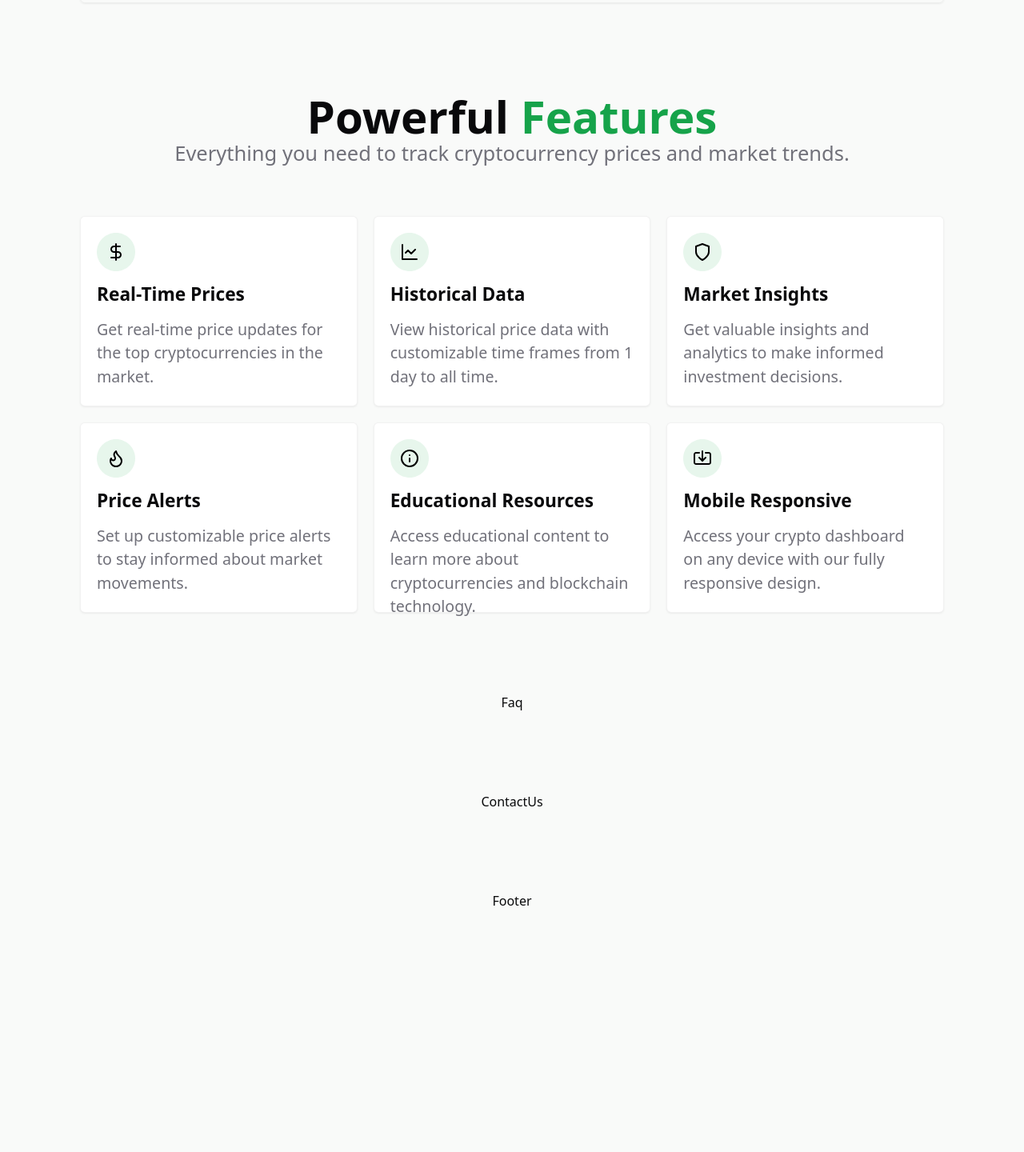
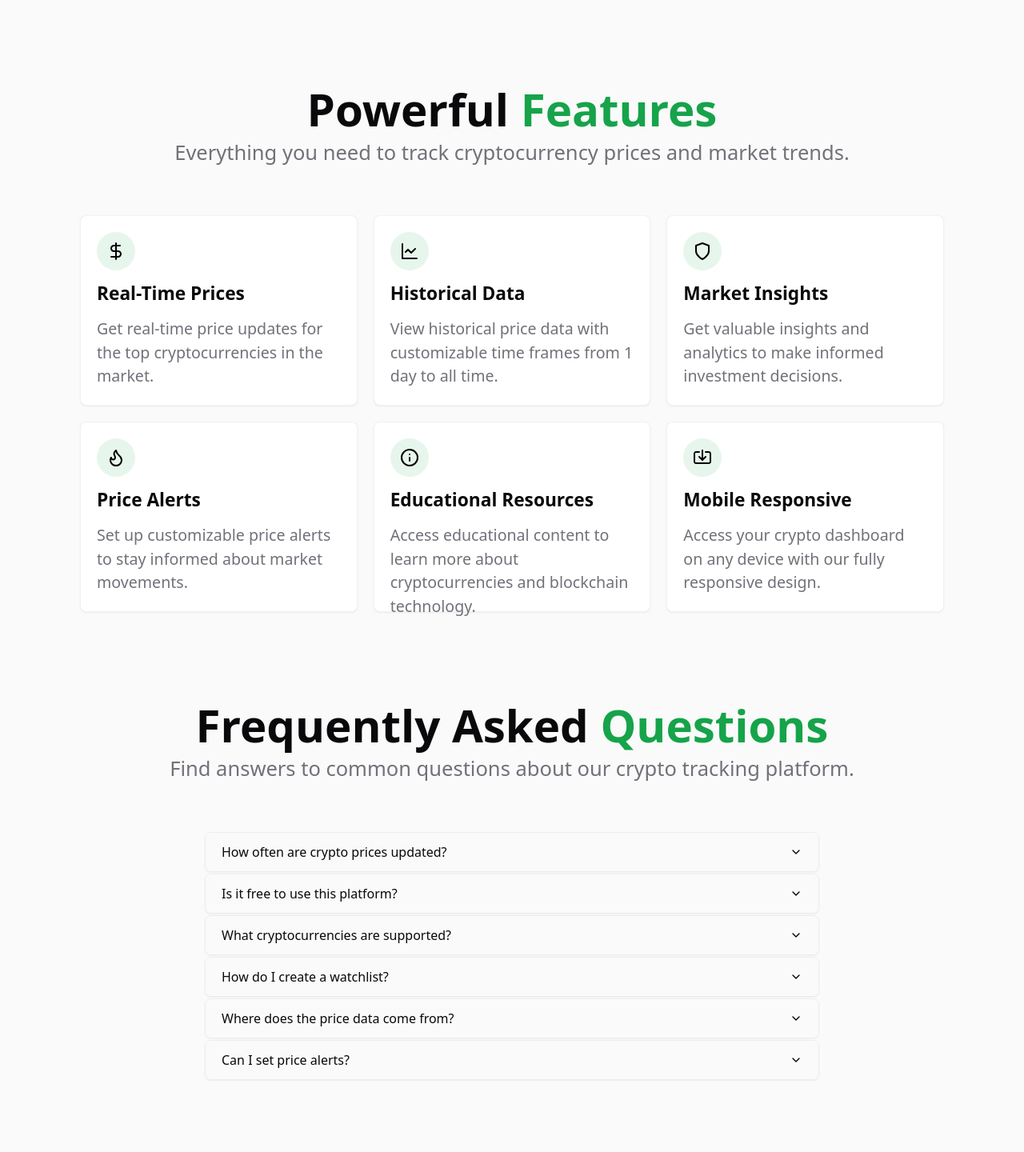
Before and after one commit to MohammadPolaei/cryptotracker, a Next.js app: page / in a window 1280 px wide. Shown: the part 1270-2710 px from the top of the page at 80% size. Before the commit the page ends 2408 px from the top, so only its background shows below. Built offline with nearby package versions, Linux system fonts and the light colour scheme.

Commit message:
feat : FAQ section created

```diff
--- a/src/app/globals.css
+++ b/src/app/globals.css
@@ -15,11 +15,68 @@
 	--description-text: #ffffff;
 }
 
-/* whole project styling */
+/* Whole project */
 
 body {
-	background-color: var(--bg-color);
+	background: var(--bg-color);
 	color: var(--text-color);
+	transition: background-color 0.3s ease, color 0.3s ease;
+}
 
-	transition: background-color 0.3s, color 0.3s;
+/* FAQ */
+
+details {
+	width: 100%;
+	border: 1px solid rgba(0, 0, 0, 0.05);
+	border-radius: 0.45rem;
+	box-shadow: 0 1px 2px rgba(0, 0, 0, 0.05);
+	overflow: hidden;
 }
+
+summary {
+	list-style: none;
+
+	display: flex;
+	justify-content: space-between;
+	align-items: center;
+
+	padding: 0.75rem 1.25rem;
+
+	cursor: pointer;
+	user-select: none;
+
+	transition: background-color 0.2s ease;
+}
+
+summary:hover {
+	background: rgba(0, 0, 0, 0.02);
+}
+
+summary::-webkit-details-marker {
+	display: none;
+}
+
+summary::marker {
+	content: "";
+}
+
+details[open] summary {
+	border-bottom: 1px solid rgba(0, 0, 0, 0.05);
+}
+
+.arrow {
+	transition: transform 0.3s ease;
+}
+
+details[open] .arrow {
+	transform: rotate(180deg);
+}
+
+.content {
+	padding: 1rem 1.25rem;
+}
+
+.content p {
+	margin: 0;
+	line-height: 1.8;
+}
--- /dev/null
+++ b/src/components/shared/title-and-description.tsx
@@ -0,0 +1,16 @@
+import { JSX } from "react/jsx-runtime";
+
+export default function TitleAndDescription({
+	title,
+	description,
+}: {
+	title: JSX.Element;
+	description: string;
+}) {
+	return (
+		<div className="flex flex-col justify-center items-center gap-7 mb-15">
+			<h2 className="font-bold text-[56.4px] h-12">{title}</h2>
+			<p className="text-[25.5px] text-(--description-text)">{description} </p>
+		</div>
+	);
+}
--- /dev/null
+++ b/src/features/home-page/FAQ/faq-summary.tsx
@@ -0,0 +1,23 @@
+import arrowIcon from "@/assets/faq/pointer.svg";
+
+export default function FaqSummary({
+	question,
+	answer,
+}: {
+	question: string;
+	answer: string;
+}) {
+	return (
+		<details className="faq">
+			<summary>
+				<span>{question}</span>
+
+				<img src={arrowIcon.src} alt="" className="arrow" />
+			</summary>
+
+			<div className="content">
+				<p>{answer}</p>
+			</div>
+		</details>
+	);
+}
--- a/src/features/home-page/FAQ/faq.tsx
+++ b/src/features/home-page/FAQ/faq.tsx
@@ -1,3 +1,60 @@
+import TitleAndDescription from "@/components/shared/title-and-description";
+import FaqSummary from "./faq-summary";
+
+const faqList = [
+	{
+		question: "How often are crypto prices updated?",
+		summary:
+			"Lorem ipsum dolor sit amet consectetur adipisicing elit. Distinctio, vel rerum quaerat blanditiis reprehenderit maxime suscipit nam tenetur praesentium voluptatibus.",
+	},
+	{
+		question: "Is it free to use this platform?",
+		summary:
+			"Lorem ipsum dolor sit amet consectetur adipisicing elit. Distinctio, vel rerum quaerat blanditiis reprehenderit maxime suscipit nam tenetur praesentium voluptatibus.",
+	},
+	{
+		question: "What cryptocurrencies are supported?",
+		summary:
+			"Lorem ipsum dolor sit amet consectetur adipisicing elit. Distinctio, vel rerum quaerat blanditiis reprehenderit maxime suscipit nam tenetur praesentium voluptatibus.",
+	},
+	{
+		question: "How do I create a watchlist?",
+		summary:
+			"Lorem ipsum dolor sit amet consectetur adipisicing elit. Distinctio, vel rerum quaerat blanditiis reprehenderit maxime suscipit nam tenetur praesentium voluptatibus.",
+	},
+	{
+		question: "Where does the price data come from?",
+		summary:
+			"Lorem ipsum dolor sit amet consectetur adipisicing elit. Distinctio, vel rerum quaerat blanditiis reprehenderit maxime suscipit nam tenetur praesentium voluptatibus.",
+	},
+	{
+		question: "Can I set price alerts?",
+		summary:
+			"Lorem ipsum dolor sit amet consectetur adipisicing elit. Distinctio, vel rerum quaerat blanditiis reprehenderit maxime suscipit nam tenetur praesentium voluptatibus.",
+	},
+];
+
 export default function Faq() {
-	return <div>Faq</div>;
+	return (
+		<div className="w-full flex flex-col justify-start items-center">
+			<TitleAndDescription
+				title={
+					<h2 className="font-bold text-[56.4px] h-12">
+						Frequently Asked
+						<span className="text-(--green-color)"> Questions</span>
+					</h2>
+				}
+				description="Find answers to common questions about our crypto tracking platform."
+			/>
+			<div className="w-3xl flex flex-col justify-center items-start gap-0.5">
+				{faqList.map((item, index) => (
+					<FaqSummary
+						key={index}
+						question={item.question}
+						answer={item.summary}
+					/>
+				))}
+			</div>
+		</div>
+	);
 }
--- a/src/features/home-page/features/feature-card.tsx
+++ b/src/features/home-page/features/feature-card.tsx
@@ -2,7 +2,7 @@ import { FeatureType } from "@/types/features";
 
 export default function FeatureCard({ feat }: { feat: FeatureType }) {
 	return (
-		<div className="bg-white flex flex-col justify-start items-start gap-3 rounded-md border border-black/5 shadow-sm shadow-black/5 p-5 h-59.5">
+		<div className="bg-white flex flex-col justify-start items-start gap-3 rounded-lg border border-black/5 shadow-sm shadow-black/5 p-5 h-59.5">
 			<div>
 				<img src={feat.icon} />
 			</div>
--- a/src/features/home-page/features/features.tsx
+++ b/src/features/home-page/features/features.tsx
@@ -7,6 +7,7 @@ import insightsIcon from "@/assets/features/Market Insights.svg";
 import responsiveIcon from "@/assets/features/Mobile Responsive.svg";
 import alertsIcon from "@/assets/features/Price Alerts.svg";
 import realTimeIcon from "@/assets/features/Real-Time Prices.svg";
+import TitleAndDescription from "@/components/shared/title-and-description";
 
 const featuresList: FeatureType[] = [
 	{
@@ -49,15 +50,16 @@ const featuresList: FeatureType[] = [
 
 export default function Features() {
 	return (
-		<section className="space-y-15">
-			<div className="flex flex-col justify-center items-center gap-5">
-				<h2 className="font-bold text-[56.4px] h-12">
-					Powerful <span className="text-(--green-color)">Features</span>
-				</h2>
-				<p className="text-[25.5px] text-(--description-text)">
-					Everything you need to track cryptocurrency prices and market trends.
-				</p>
-			</div>
+		<section>
+			<TitleAndDescription
+				title={
+					<h2 className="font-bold text-[56.4px] h-12">
+						Powerful <span className="text-(--green-color)">Features</span>
+					</h2>
+				}
+				description="Everything you need to track cryptocurrency prices and market trends."
+			/>
+
 			<div className="w-full grid grid-cols-3 gap-5">
 				{featuresList.map((feature) => (
 					<FeatureCard key={feature.title} feat={feature} />
--- a/src/features/home-page/hero-section/hero-section.tsx
+++ b/src/features/home-page/hero-section/hero-section.tsx
@@ -46,10 +46,10 @@ export default function HeroSection() {
 					tracking platform.
 				</p>
 				<div className="w-62.5 flex justify-between items-center">
-					<button className="bg-(--green-color) text-center rounded-md text-white cursor-pointer py-2 px-4 font-semibold">
+					<button className="bg-(--green-color) text-center rounded-lg text-white cursor-pointer py-2 px-4 font-semibold">
 						Get Started
 					</button>
-					<button className="border border-black/5 shadow-sm text-center rounded-md text-black cursor-pointer py-2 px-4 font-semibold">
+					<button className="border border-black/5 shadow-sm text-center rounded-lg text-black cursor-pointer py-2 px-4 font-semibold">
 						Learn More
 					</button>
 				</div>
--- a/src/features/home-page/tokens/list-container.tsx
+++ b/src/features/home-page/tokens/list-container.tsx
@@ -7,7 +7,7 @@ export default function ListContainer({
 	currencies: CurrencyType[];
 }) {
 	return (
-		<div className="w-full border border-black/5 shadow-sm shadow-black/5 rounded-md">
+		<div className="w-full border border-black/5 shadow-sm shadow-black/5 rounded-lg">
 			<table className="w-full">
 				<thead className="h-20 text-(--description-text)">
 					<tr>
--- a/src/features/home-page/tokens/tokens.tsx
+++ b/src/features/home-page/tokens/tokens.tsx
@@ -8,6 +8,7 @@ import ethIcon from "@/assets/tokens/ethIcon.svg";
 import solIcon from "@/assets/tokens/solIcon.svg";
 import usdtIcon from "@/assets/tokens/usdtIcon.svg";
 import xrpIcon from "@/assets/tokens/xrpIcon.svg";
+import TitleAndDescription from "@/components/shared/title-and-description";
 import { CurrencyType } from "@/types/currencies";
 
 const timeFrames = ["1 Day", "1 Week", "1 Month", "1 Year", "All Time"];
@@ -81,16 +82,17 @@ export default function Tokens() {
 
 	return (
 		<section className="w-full flex flex-col justify-start items-center">
-			<div className="flex flex-col justify-center items-center">
-				<h2 className="text-[56.4px] font-bold">
-					Latest Crypto <span className="text-(--green-color)">Prices</span>
-				</h2>
-				<p className="text-(--description-text) text-[25.5px]">
-					Track the top 10 cryptocurrencies by market capitalization in
-					real-time
-				</p>
-			</div>
-			<div className="border border-black/5 rounded-md py-0.5 px-1 outline-0 space-x-1 mb-8 mt-15">
+			<TitleAndDescription
+				title={
+					<h2 className="text-[56.4px] font-bold">
+						Latest Crypto <span className="text-(--green-color)">Prices</span>
+					</h2>
+				}
+				description="Track the top 10 cryptocurrencies by market capitalization in
+					real-time"
+			/>
+
+			<div className="border border-black/5 rounded-lg py-0.5 px-1 outline-0 space-x-1 mb-8">
 				{timeFrames.map((time) => (
 					<button
 						key={time}
--- a/src/layout/header/header.tsx
+++ b/src/layout/header/header.tsx
@@ -24,7 +24,7 @@ export default function Header() {
 				))}
 			</nav>
 			<div>
-				<button className="w-10 h-10 rounded-md shadow-sm shadow-black/5 flex flex-col justify-center items-center cursor-pointer">
+				<button className="w-10 h-10 rounded-lg shadow-sm shadow-black/5 flex flex-col justify-center items-center cursor-pointer">
 					<img src={themeIcon.src} alt="ThemeToggle" />
 				</button>
 			</div>
```
Also changed, not shown: src/assets/faq/pointer.svg (added).
